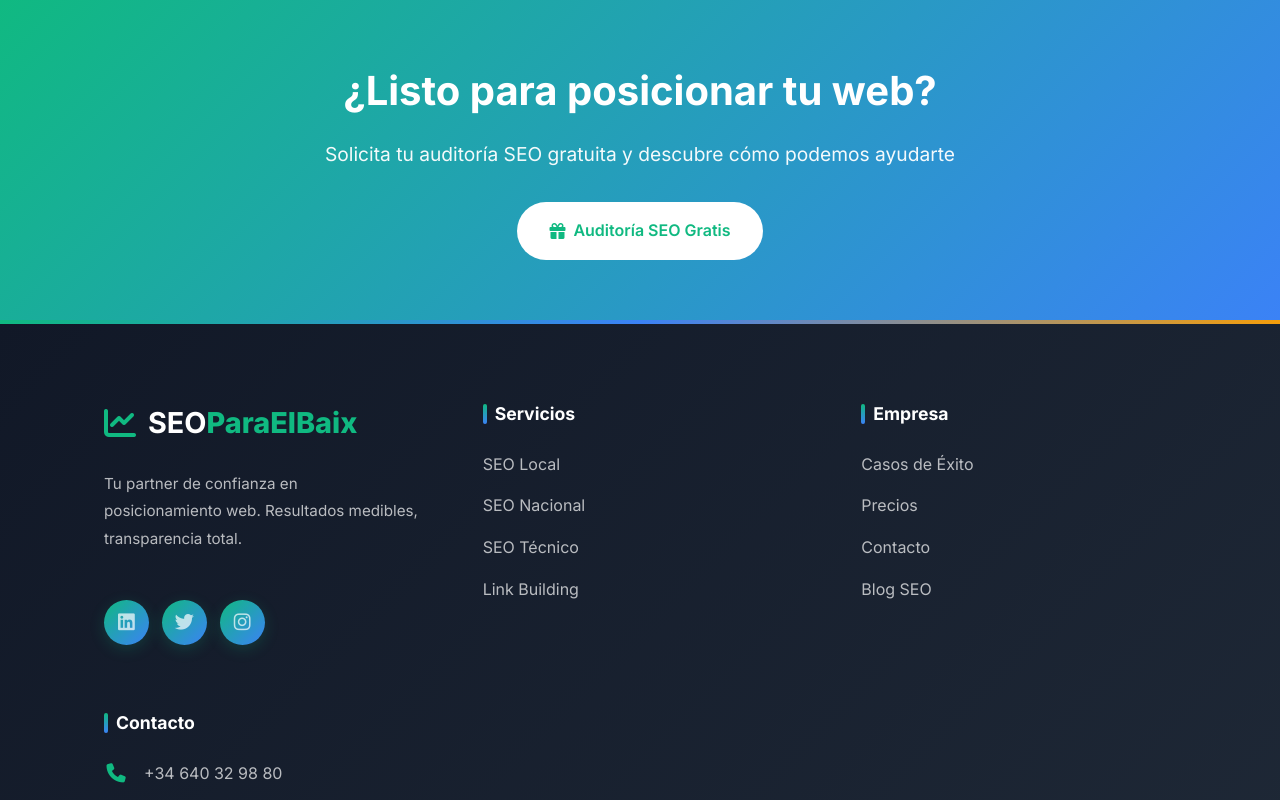
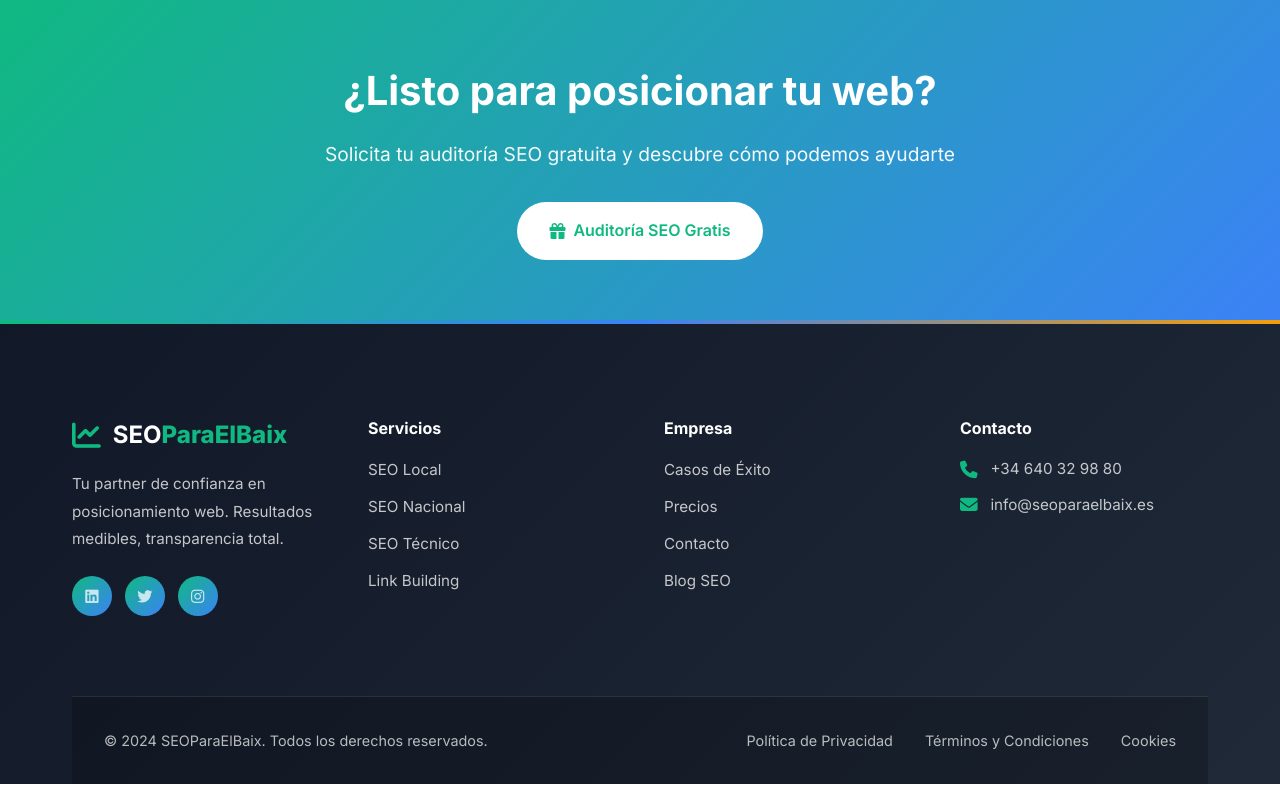
Before and after one commit to valerox2222-del/seoparaelbaix, a plain HTML site: page blog.html in a window 1280 px wide. Shown: the part 2000-2800 px from the top of the page. Drawn offline with Linux system fonts and the light colour scheme.

Commit message:
Footer simplificado y visible - CSS corregido

```diff
--- a/style.css
+++ b/style.css
@@ -970,12 +970,11 @@ body {
 .footer {
     background: linear-gradient(135deg, var(--dark) 0%, var(--gray-dark) 100%);
     color: var(--white);
-    padding: 5rem 0 0;
+    padding: 3rem 0 0;
     margin-top: auto;
     width: 100%;
     z-index: 100;
     position: relative;
-    overflow: hidden;
 }
 
 .footer::before {
@@ -988,12 +987,16 @@ body {
     background: linear-gradient(90deg, var(--primary) 0%, var(--secondary) 50%, var(--accent) 100%);
 }
 
+.footer .container {
+    padding: 0 2rem;
+}
+
 .footer-content {
     display: grid;
-    grid-template-columns: repeat(auto-fit, minmax(250px, 1fr));
-    gap: 4rem;
-    margin-bottom: 3rem;
-    padding: 0 2rem;
+    grid-template-columns: repeat(auto-fit, minmax(220px, 1fr));
+    gap: 3rem;
+    margin-bottom: 2rem;
+    padding: 3rem 0;
 }
 
 .footer-col {
@@ -1005,14 +1008,14 @@ body {
     display: flex;
     align-items: center;
     gap: 0.75rem;
-    font-size: 1.8rem;
-    margin-bottom: 1.5rem;
+    font-size: 1.5rem;
+    margin-bottom: 1rem;
     font-weight: 700;
 }
 
 .footer-logo i {
     color: var(--primary);
-    font-size: 2rem;
+    font-size: 1.8rem;
 }
 
 .footer-logo span {
@@ -1025,7 +1028,7 @@ body {
 }
 
 .footer-col > p {
-    color: rgba(255, 255, 255, 0.7);
+    color: rgba(255, 255, 255, 0.75);
     margin-bottom: 1.5rem;
     line-height: 1.8;
     font-size: 0.95rem;
@@ -1034,44 +1037,30 @@ body {
 .social-links {
     display: flex;
     gap: 0.8rem;
-    margin-top: 1.5rem;
 }
 
 .social-links a {
-    width: 45px;
-    height: 45px;
-    background: linear-gradient(135deg, var(--primary) 0%, var(--secondary) 100%);
+    width: 40px;
+    height: 40px;
+    background: linear-gradient(135deg, var(--primary), var(--secondary));
     border-radius: 50%;
     display: flex;
     align-items: center;
     justify-content: center;
     color: white;
-    font-size: 1.2rem;
-    transition: all 0.3s ease;
-    box-shadow: 0 4px 15px rgba(16, 185, 129, 0.2);
+    font-size: 1rem;
+    transition: transform 0.3s ease;
 }
 
 .social-links a:hover {
-    transform: translateY(-3px);
-    box-shadow: 0 6px 25px rgba(16, 185, 129, 0.4);
+    transform: translateY(-4px);
 }
 
 .footer-col h4 {
     color: var(--white);
-    margin-bottom: 1.5rem;
-    font-size: 1.1rem;
+    margin-bottom: 1rem;
+    font-size: 1rem;
     font-weight: 700;
-    display: flex;
-    align-items: center;
-    gap: 0.5rem;
-}
-
-.footer-col h4::before {
-    content: '';
-    width: 4px;
-    height: 20px;
-    background: linear-gradient(180deg, var(--primary) 0%, var(--secondary) 100%);
-    border-radius: 2px;
 }
 
 .footer-col ul {
@@ -1079,52 +1068,46 @@ body {
 }
 
 .footer-col ul li {
-    margin-bottom: 1rem;
+    margin-bottom: 0.7rem;
 }
 
 .footer-col a {
-    color: rgba(255, 255, 255, 0.7);
+    color: rgba(255, 255, 255, 0.75);
     text-decoration: none;
     transition: all 0.3s ease;
-    display: flex;
-    align-items: center;
-    gap: 0.5rem;
+    font-size: 0.95rem;
 }
 
 .footer-col a:hover {
     color: var(--primary);
-    transform: translateX(4px);
 }
 
 .contact-list li {
     display: flex;
     align-items: center;
-    gap: 1rem;
-    color: rgba(255, 255, 255, 0.7);
-    margin-bottom: 1rem;
+    gap: 0.8rem;
+    color: rgba(255, 255, 255, 0.75);
+    font-size: 0.95rem;
 }
 
 .contact-list i {
     color: var(--primary);
-    font-size: 1.2rem;
-    width: 24px;
-    display: flex;
-    align-items: center;
-    justify-content: center;
+    font-size: 1.1rem;
 }
 
 .footer-bottom {
-    padding: 2.5rem;
+    padding: 2rem;
     border-top: 1px solid rgba(255, 255, 255, 0.1);
-    background: rgba(0, 0, 0, 0.3);
+    background: rgba(0, 0, 0, 0.2);
     display: flex;
     justify-content: space-between;
     align-items: center;
     gap: 2rem;
+    flex-wrap: wrap;
 }
 
 .footer-bottom p {
-    color: rgba(255, 255, 255, 0.6);
+    color: rgba(255, 255, 255, 0.7);
     font-size: 0.9rem;
     margin: 0;
 }
@@ -1132,10 +1115,11 @@ body {
 .footer-links {
     display: flex;
     gap: 2rem;
+    flex-wrap: wrap;
 }
 
 .footer-links a {
-    color: rgba(255, 255, 255, 0.6);
+    color: rgba(255, 255, 255, 0.7);
     text-decoration: none;
     font-size: 0.9rem;
     transition: color 0.3s ease;
@@ -1202,19 +1186,11 @@ body {
     .footer-links {
         flex-direction: column;
         gap: 0.5rem;
+        justify-content: center;
     }
 
     .footer-content {
-        gap: 2.5rem;
-        padding: 0 1rem;
-    }
-
-    .footer-col h4::before {
-        display: none;
-    }
-
-    .footer-col h4 {
-        justify-content: center;
+        gap: 2rem;
     }
 }
 
@@ -1231,24 +1207,21 @@ body {
         font-size: 2rem;
     }
 
-    .footer-content {
-        grid-template-columns: 1fr;
-        gap: 2rem;
+    .footer .container {
         padding: 0 1rem;
     }
 
+    .footer-content {
+        grid-template-columns: 1fr;
+    }
+
     .footer-bottom {
-        padding: 1.5rem;
+        padding: 1.5rem 1rem;
         flex-direction: column;
         text-align: center;
     }
 
     .footer-links {
-        flex-direction: column;
         gap: 0.5rem;
     }
-
-    .footer-logo {
-        justify-content: center;
-    }
 }
```
